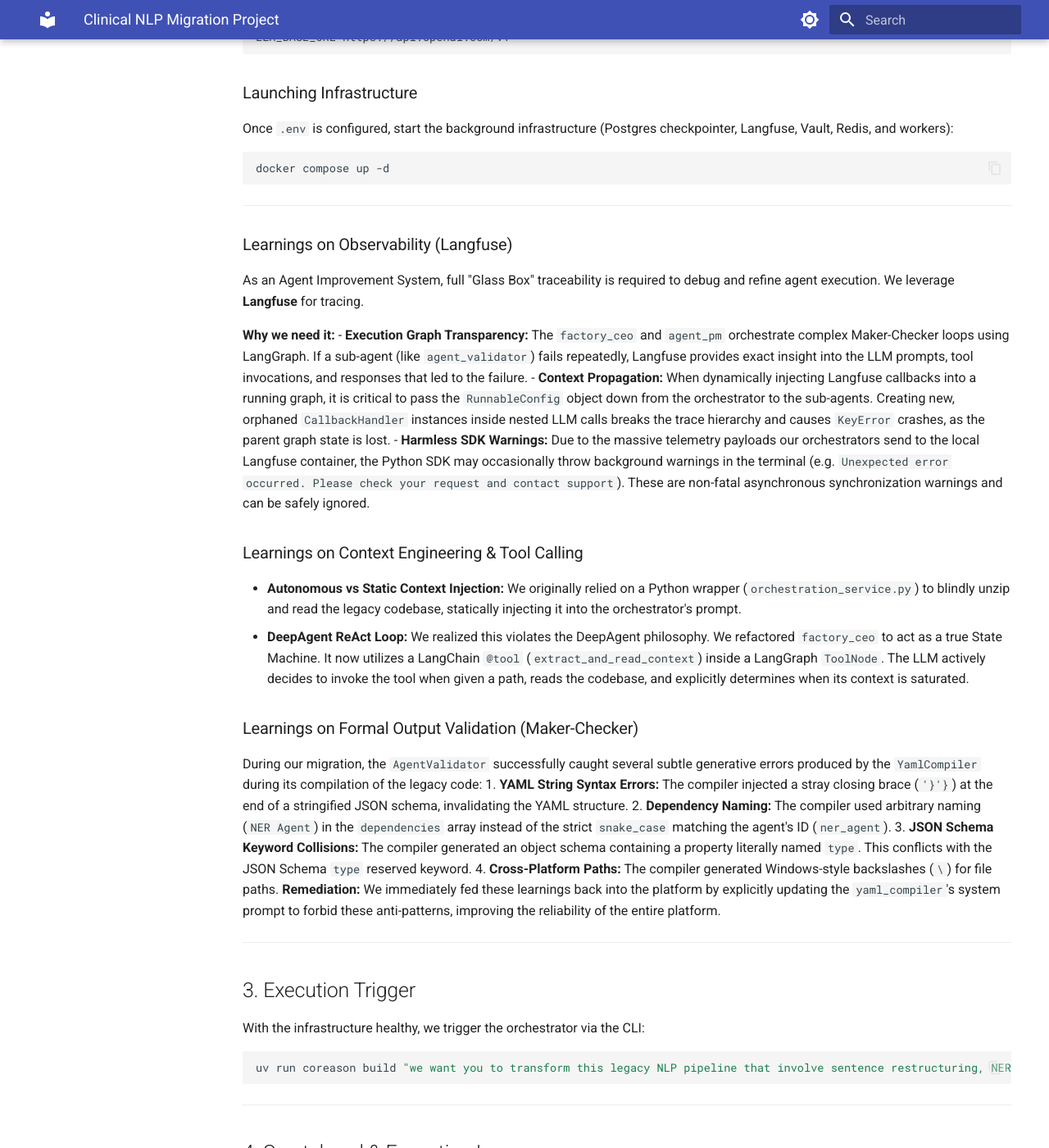
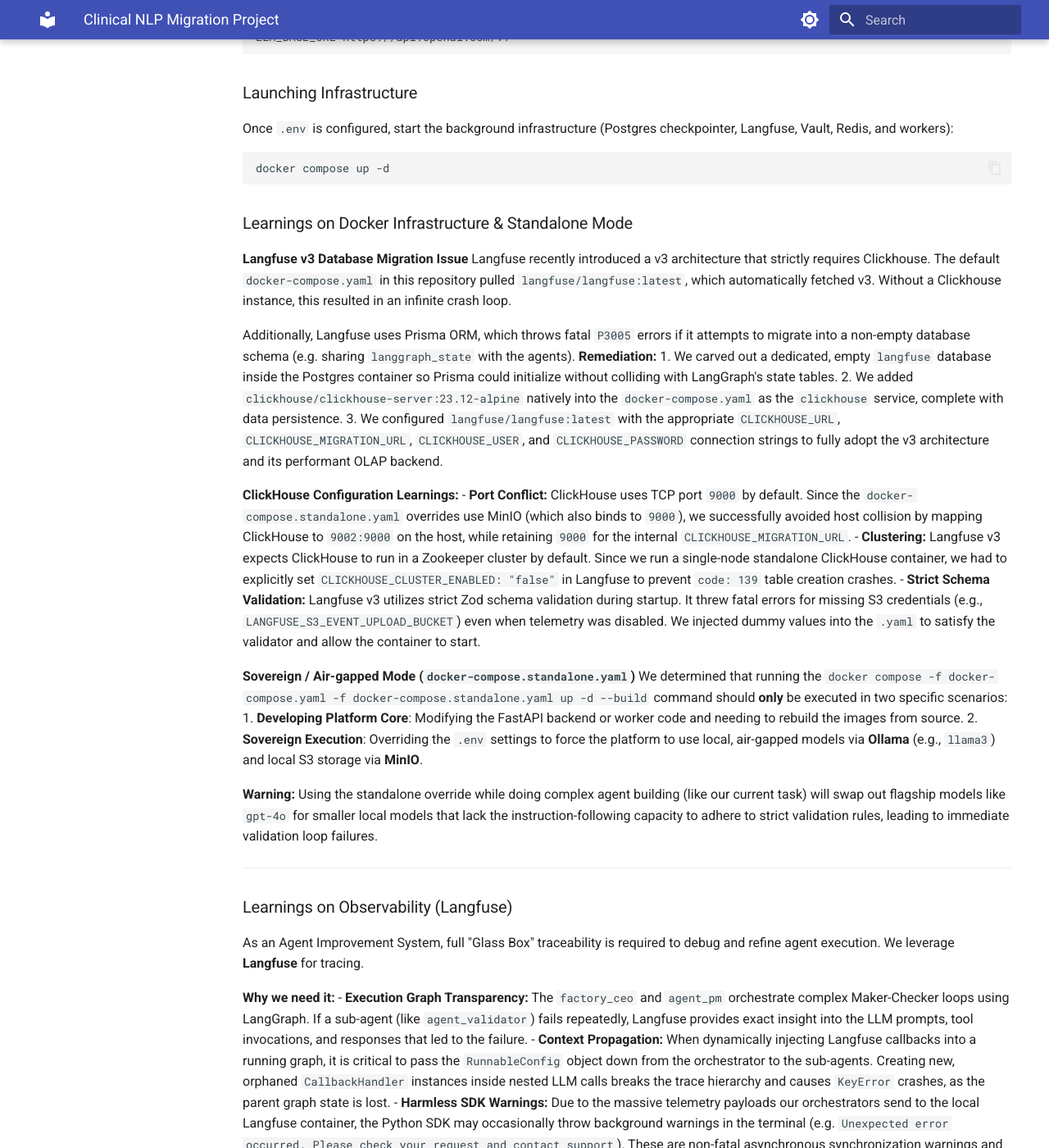
Before and after one commit to CoReason-AI/coreason-workspace-env, an MkDocs documentation site: the page built from docs/clinical_nlp_migration_project.md, in a window 1280 px wide and 1400 px high, scrolled down 1433 px. Shown: the whole window at 82% size. Built offline with MkDocs 1.6.1 and Material for MkDocs 9.7.7, drawn with Linux system fonts in a browser that asks for light colours; some of the changed text lies outside the part shown.

Commit message:
feat: migrate factory_ceo to state machine, add interactive CLI loops, fix Langfuse config, and improve deepagent_runtime Fallbacks

````diff
--- a/docs/clinical_nlp_migration_project.md
+++ b/docs/clinical_nlp_migration_project.md
@@ -60,6 +60,29 @@
 docker compose up -d
 ```
 
+### Learnings on Docker Infrastructure & Standalone Mode
+
+**Langfuse v3 Database Migration Issue**
+Langfuse recently introduced a v3 architecture that strictly requires Clickhouse. The default `docker-compose.yaml` in this repository pulled `langfuse/langfuse:latest`, which automatically fetched v3. Without a Clickhouse instance, this resulted in an infinite crash loop.
+
+Additionally, Langfuse uses Prisma ORM, which throws fatal `P3005` errors if it attempts to migrate into a non-empty database schema (e.g. sharing `langgraph_state` with the agents).
+**Remediation:**
+1. We carved out a dedicated, empty `langfuse` database inside the Postgres container so Prisma could initialize without colliding with LangGraph's state tables.
+2. We added `clickhouse/clickhouse-server:23.12-alpine` natively into the `docker-compose.yaml` as the `clickhouse` service, complete with data persistence.
+3. We configured `langfuse/langfuse:latest` with the appropriate `CLICKHOUSE_URL`, `CLICKHOUSE_MIGRATION_URL`, `CLICKHOUSE_USER`, and `CLICKHOUSE_PASSWORD` connection strings to fully adopt the v3 architecture and its performant OLAP backend.
+
+**ClickHouse Configuration Learnings:**
+- **Port Conflict:** ClickHouse uses TCP port `9000` by default. Since the `docker-compose.standalone.yaml` overrides use MinIO (which also binds to `9000`), we successfully avoided host collision by mapping ClickHouse to `9002:9000` on the host, while retaining `9000` for the internal `CLICKHOUSE_MIGRATION_URL`.
+- **Clustering:** Langfuse v3 expects ClickHouse to run in a Zookeeper cluster by default. Since we run a single-node standalone ClickHouse container, we had to explicitly set `CLICKHOUSE_CLUSTER_ENABLED: "false"` in Langfuse to prevent `code: 139` table creation crashes.
+- **Strict Schema Validation:** Langfuse v3 utilizes strict Zod schema validation during startup. It threw fatal errors for missing S3 credentials (e.g., `LANGFUSE_S3_EVENT_UPLOAD_BUCKET`) even when telemetry was disabled. We injected dummy values into the `.yaml` to satisfy the validator and allow the container to start.
+
+**Sovereign / Air-gapped Mode (`docker-compose.standalone.yaml`)**
+We determined that running the `docker compose -f docker-compose.yaml -f docker-compose.standalone.yaml up -d --build` command should **only** be executed in two specific scenarios:
+1. **Developing Platform Core**: Modifying the FastAPI backend or worker code and needing to rebuild the images from source.
+2. **Sovereign Execution**: Overriding the `.env` settings to force the platform to use local, air-gapped models via **Ollama** (e.g., `llama3`) and local S3 storage via **MinIO**.
+
+**Warning:** Using the standalone override while doing complex agent building (like our current task) will swap out flagship models like `gpt-4o` for smaller local models that lack the instruction-following capacity to adhere to strict validation rules, leading to immediate validation loop failures.
+
 ---
 
 ### Learnings on Observability (Langfuse)
@@ -70,9 +93,15 @@
 - **Context Propagation:** When dynamically injecting Langfuse callbacks into a running graph, it is critical to pass the `RunnableConfig` object down from the orchestrator to the sub-agents. Creating new, orphaned `CallbackHandler` instances inside nested LLM calls breaks the trace hierarchy and causes `KeyError` crashes, as the parent graph state is lost.
 - **Harmless SDK Warnings:** Due to the massive telemetry payloads our orchestrators send to the local Langfuse container, the Python SDK may occasionally throw background warnings in the terminal (e.g. `Unexpected error occurred. Please check your request and contact support`). These are non-fatal asynchronous synchronization warnings and can be safely ignored.
 
-### Learnings on Context Engineering & Tool Calling
-- **Autonomous vs Static Context Injection:** We originally relied on a Python wrapper (`orchestration_service.py`) to blindly unzip and read the legacy codebase, statically injecting it into the orchestrator's prompt.
-- **DeepAgent ReAct Loop:** We realized this violates the DeepAgent philosophy. We refactored `factory_ceo` to act as a true State Machine. It now utilizes a LangChain `@tool` (`extract_and_read_context`) inside a LangGraph `ToolNode`. The LLM actively decides to invoke the tool when given a path, reads the codebase, and explicitly determines when its context is saturated.
+### Learnings on Context Engineering & Epistemic Isolation
+- **Epistemic Firewall (CEO Strict Isolation):** We learned that giving the `factory_ceo` orchestrator direct tools to read files bloated its context window. To enforce the Epistemic Firewall, we removed the `extract_and_read_context` tool from the CEO entirely. Instead, the CEO routes raw input paths to the `librarian_pm`, which extracts the codebase, generates an architectural summary using a specialized `ContextCompressorAgent`, and returns only the summarized string back to the CEO. The CEO now strictly evaluates the "typed text" of the user's intent.
+- **DeepAgent State Machine & Interrogation Loops:** The CEO now operates as a true State Machine using LangGraph's checkpointer. If the user's intent lacks strict constraints (not SATURATED), the CEO pauses the LangGraph execution at an `interrogate_user` node.
+- **CLI Conversational Interaction:** We updated the `coreason build` CLI script into a `while True:` loop that captures the CEO's clarifying questions via `typer.prompt()`. Because LangGraph automatically persists thread state using Postgres, appending the user's typed response to the CLI seamlessly resumes the CEO's evaluation exactly where it left off, creating a native multi-turn loop!
+
+### Learnings on DeepAgent Runtime Configuration
+- **Hardcoded Standalone Placeholders vs Vault:** While auditing `deepagent_runtime.py` (the blueprint runtime deployed alongside generated agent projects), we discovered that the LLM instantiation was hardcoding the API key to `"standalone-key-placeholder"` and the model to `"nvidia/nemotron-3-nano-30b-a3b:free"`.
+  - **The Reason:** The runtime is designed for an enterprise, air-gapped target cluster where secrets are injected dynamically via HashiCorp Vault at runtime, entirely bypassing `.env` files for security compliance.
+  - **The Fix:** For local, standalone testing and development, hardcoding these values prevented the runtime from utilizing the `.env` MaaS keys (e.g., GPT-4o keys). We refactored `deepagent_runtime.py` to seamlessly fallback to the SSOT `settings` (e.g. `settings.LLM_API_KEY`) if the `project_manifest` doesn't provide them, allowing both secure production Vault usage and smooth local LLM testing.
 
 ### Learnings on Formal Output Validation (Maker-Checker)
 During our migration, the `AgentValidator` successfully caught several subtle generative errors produced by the `YamlCompiler` during its compilation of the legacy code:
@@ -82,6 +111,15 @@
 4. **Cross-Platform Paths:** The compiler generated Windows-style backslashes (`\`) for file paths.
 **Remediation:** We immediately fed these learnings back into the platform by explicitly updating the `yaml_compiler`'s system prompt to forbid these anti-patterns, improving the reliability of the entire platform.
 
+### Learnings on Model Reasoning Capacity
+We initially used `gpt-4o-mini` for the factory agents. However, it repeatedly failed the Maker-Checker validation loop because it lacked the instruction-following capacity to adhere to strict YAML formatting rules (e.g. not indenting top-level keys). We attempted to switch to `nvidia/llama-3.1-nemotron-70b-instruct` on OpenRouter, but encountered a `404 No endpoints found` availability error.
+
+To resolve this, we updated our `.env` configuration to use the flagship `openai/gpt-4o` model. Using a significantly more capable reasoning model improved the platform's ability to output correctly formatted schemas without hallucinating structure.
+
+### Learnings on Checker Loop Termination
+Even with GPT-4o successfully formatting the output, we discovered a logical bug in the `AgentValidator`'s prompt. The validator flagged the missing `security` field as a `WARN`, correctly noting it does not block disk writes. However, it incorrectly evaluated the "Overall Status" as `FAIL`. This triggered an infinite retry loop in `agent_pm` because the PM graphs interprets any `FAIL` overall status as a mandate to remediate.
+**Remediation:** We updated the `agent_validator`'s system prompt to explicitly enforce: `CRITICAL: If an artifact only has PASS and WARN results, you MUST set the overall status to PASS.`
+
 ---
 
 ## 3. Execution Trigger
@@ -106,6 +144,6 @@
 ---
 
 ## 5. Outstanding Tasks
-- [ ] Run the `build` command.
+- [x] Run the `build` command.
 - [ ] Review the generated multi-agent topology in `./projects/clinical_nlp_mcp`.
 - [ ] Remediate any `agent_validator` failures via our Agent Improvement tools (Langfuse trace retrieval, Postgres state inspection).
--- a/src/agents/agent_validator/agent.yaml
+++ b/src/agents/agent_validator/agent.yaml
@@ -41,12 +41,12 @@
   1. Identify the artifact type (agent_yaml, mcp_spec, skill, workflow, or diagram).
   2. The corresponding validation standard will be JIT-loaded into your context based on the artifact type.
   3. Run every check in the loaded checklist against the artifact.
-  4. Return a structured JSON report with per-check status (PASS/FAIL/WARN) and an overall status.
+  4. Return a structured JSON report with per-check status (PASS/FAIL/WARN) and an overall_status. You MUST return ONLY raw JSON (no markdown backticks, no conversational text).
 
   Rules:
   - If ANY check returns FAIL, the overall status is FAIL.
   - A FAIL result means the artifact MUST NOT be written to disk. Return the report to the agent_pm for remediation routing.
-  - WARN results do not block — they are flagged for human review but do not prevent disk write.
+  - WARN results do not block — they are flagged for human review but do not prevent disk write. CRITICAL: If an artifact only has PASS and WARN results, you MUST set the overall status to PASS. NEVER set the overall status to FAIL unless a specific check returned FAIL.
   - You MUST run ALL checks, even if early checks fail. The full report is needed for remediation.
   - You DO NOT fix artifacts. You only validate and report. Fixing is the Maker's responsibility.
   - You MUST use the `python_sandbox` tool to run code execution checks, AST validation, or Pydantic validation when a checklist requires it. DO NOT hallucinate validation results.
````
Also changed, not shown: other parts of docs/clinical_nlp_migration_project.md (+1 -1 lines), docker-compose.yaml (+33 -6 lines), src/agents/factory_ceo/agent.yaml (+8 -4 lines), 6 other files.
